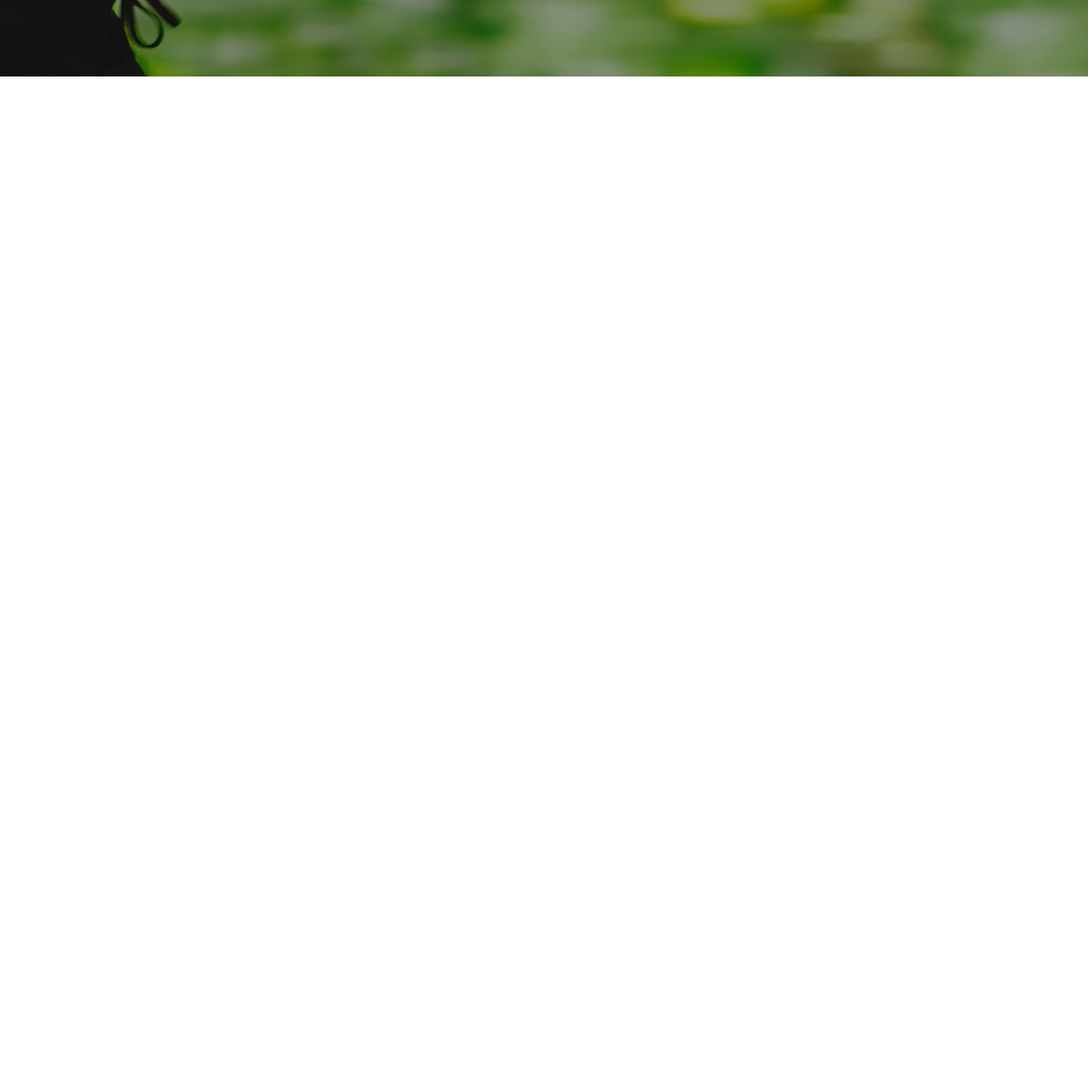
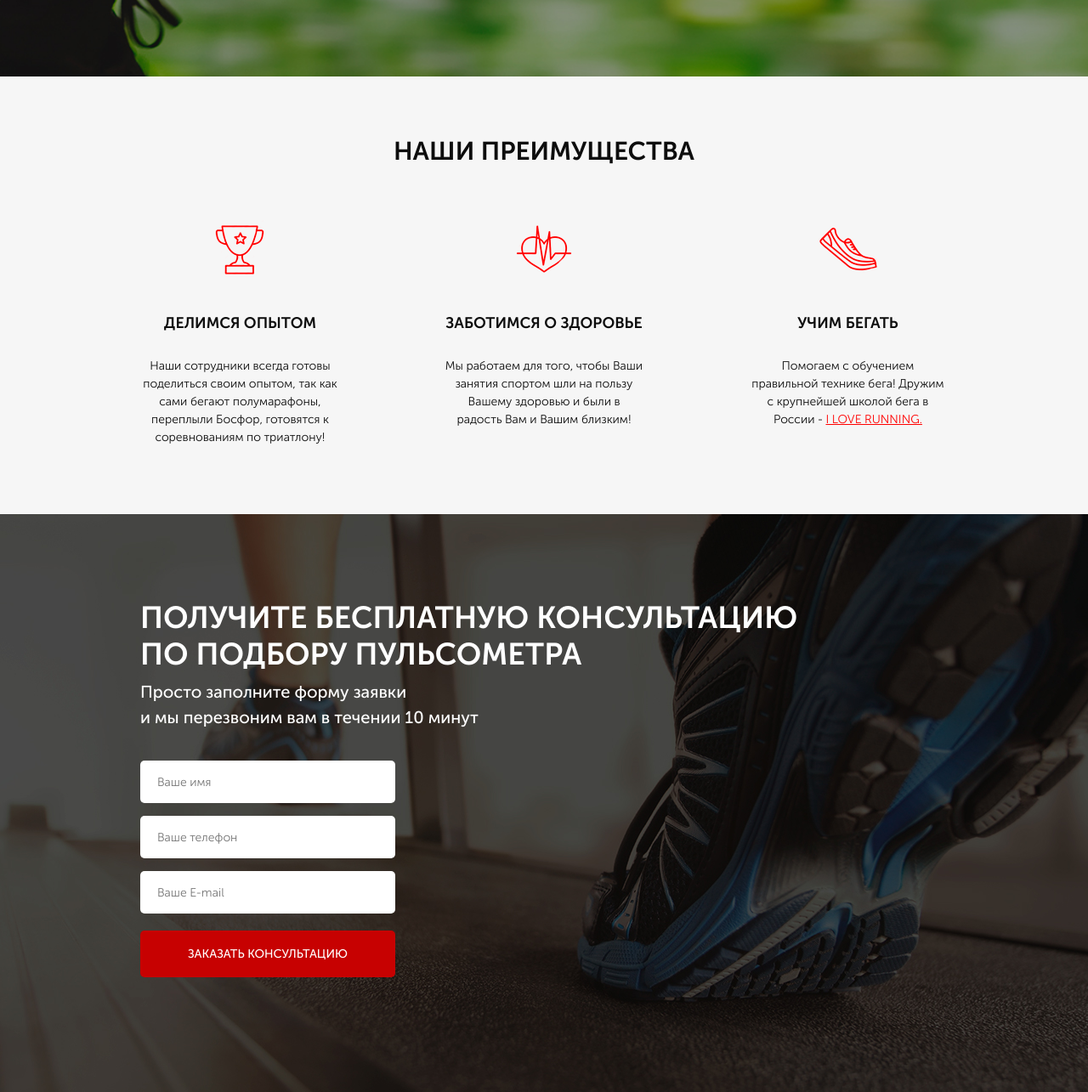
Before and after one commit to Chingiz-Rhino/Run-Start, a website: page src/index.html in a window 1280 px wide. Shown: the part 641-1926 px from the top of the page at 85% size. Before the commit the page ends 800 px from the top, so only its background shows below. Drawn offline with Linux system fonts and the light colour scheme.

Commit message:
Commit number five

```diff
--- a/src/index.html
+++ b/src/index.html
@@ -58,5 +58,58 @@
 
         </div>
     </div>
+    <div class="advantages">
+        <div class="container">
+            <h2 class="title">НАШИ ПРЕИМУЩЕСТВА</h2>
+            <div class="advantages__wrapper">
+                <div class="advantages__item">
+                    <img src="icons/cup.png" alt="cup" class="advantages__icon">
+                <div class="advantages__subtitle">Делимся опытом</div>
+                <div class="advantages__descr">Наши сотрудники всегда готовы поделиться своим опытом,
+                    так как сами бегают полумарафоны, переплыли Босфор, готовятся к соревнованиям по триатлону!</div>
+                </div>
+
+                <div class="advantages__item">
+                    <img src="icons/heart.png" alt="heart" class="advantages__icon">
+                    <div class="advantages__subtitle">Заботимся о здоровье</div>
+                    <div class="advantages__descr">Мы работаем для того,
+                        чтобы Ваши занятия спортом шли на пользу Вашему здоровью и были в радость Вам и Вашим близким!
+                        </div>
+                </div>
+
+                <div class="advantages__item">
+                    <img src="icons/shoe.png" alt="shoe" class="advantages__icon">
+                    <div class="advantages__subtitle">Учим бегать</div>
+                    <div class="advantages__descr">Помогаем с обучением
+                        правильной технике бега!
+                        Дружим с крупнейшей школой бега в России - <a href="#">I LOVE RUNNING.</a>
+                        </div>
+                </div>
+
+            </div>
+
+        </div>
+    </div>
+
+    <div class="consultation">
+        <div class="container">
+            <h2 class="title title_left">
+                Получите бесплатную консультацию <br>
+                по подбору пульсометра
+            </h2>
+            <div class="consultation__descr">
+                Просто заполните форму заявки <br>
+                и мы перезвоним вам в течении 10 минут
+            </div>
+            <form class="feed-form" action="#">
+                <input name="name" required placeholder="Ваше имя" type="text">
+                <input name="phone" required placeholder="Ваше телефон" type="number">
+                <input name="email" required placeholder="Ваше E-mail" type="email">
+
+                <button class="button button_submit">Заказать консультацию</button>
+
+            </form>
+        </div>
+    </div>
 </body>
 </html>
--- /dev/null
+++ b/src/sass/block/_advantages.scss
@@ -0,0 +1,35 @@
+.advantages {
+    min-height: 470px;
+    padding: 70px 0 80px 0;
+    background-color: #f6f6f6;
+    &__wrapper {
+        display: flex;
+        justify-content: space-between;
+        margin-top: 63px;
+    }
+    &__item {
+        display: flex;
+        flex-direction: column;
+        align-items: center;
+        max-width: 235px;
+    }
+    &__subtitle {
+        color: #0d0d0d;
+        font-size: 18px;
+        font-weight: 700;
+        text-transform: uppercase;
+        margin-top: 38px;
+    }
+    &__descr {
+        color: #0d0d0d;
+        margin-top: 26px;
+        font-size: 14px;
+        font-weight: 300;
+        text-align: center;
+        a {
+            text-decoration: underline;
+            color: #ff0000;
+        }
+    }
+
+    }
--- a/src/sass/block/_buttons.scss
+++ b/src/sass/block/_buttons.scss
@@ -15,4 +15,10 @@
         font-size: 16px;
         margin-top: 67px;
     }
+    &_submit {
+        width: 100%;
+        height: 55px;
+        color: #ffffff;
+        font-size: 14px;
+    }
 }
--- /dev/null
+++ b/src/sass/block/_consultation.scss
@@ -0,0 +1,11 @@
+.consultation {
+    min-height: 680px;
+    padding: 100px 0 92px 0;
+    background: url('../../img/bg/bg2.jpg') center (center/cover) no-repeat;
+    &__descr {
+        font-size: 20px;
+        font-weight: 500;
+        color: #fff;
+
+    }
+}
--- /dev/null
+++ b/src/sass/block/_forms.scss
@@ -0,0 +1,21 @@
+.feed-form {
+    margin-top: 36px;
+    display: flex;
+    flex-direction: column;
+    width: 300px;
+    input {
+        height: 50px;
+        border-radius: 5px;
+        background-color: #ffffff;
+        margin-bottom: 15px;
+        border: none;
+        padding: 0 20px;
+        color: #4b4b4b;
+        font-size: 14px;
+        font-weight: 300;
+        &:nth-child(3) {
+            margin-bottom: 20px;
+        }
+
+    }
+}
--- /dev/null
+++ b/src/sass/block/_title.scss
@@ -0,0 +1,12 @@
+.title {
+    text-align: center;
+    font-size: 30px;
+    font-weight: 700;
+    color: #0d0d0d;
+    text-transform: uppercase;
+    &_left {
+        font-size: 36px;
+        text-align: left;
+        color: #fff;
+    }
+}
--- a/src/sass/block/style.scss
+++ b/src/sass/block/style.scss
@@ -11,3 +11,7 @@
 @import 'promo';
 @import 'header';
 @import 'buttons';
+@import 'advantages';
+@import 'title';
+@import 'consultation';
+@import 'forms';
```
Also changed, not shown: src/css/block/style.css, src/css/block/style.min.css, 1 other file.
